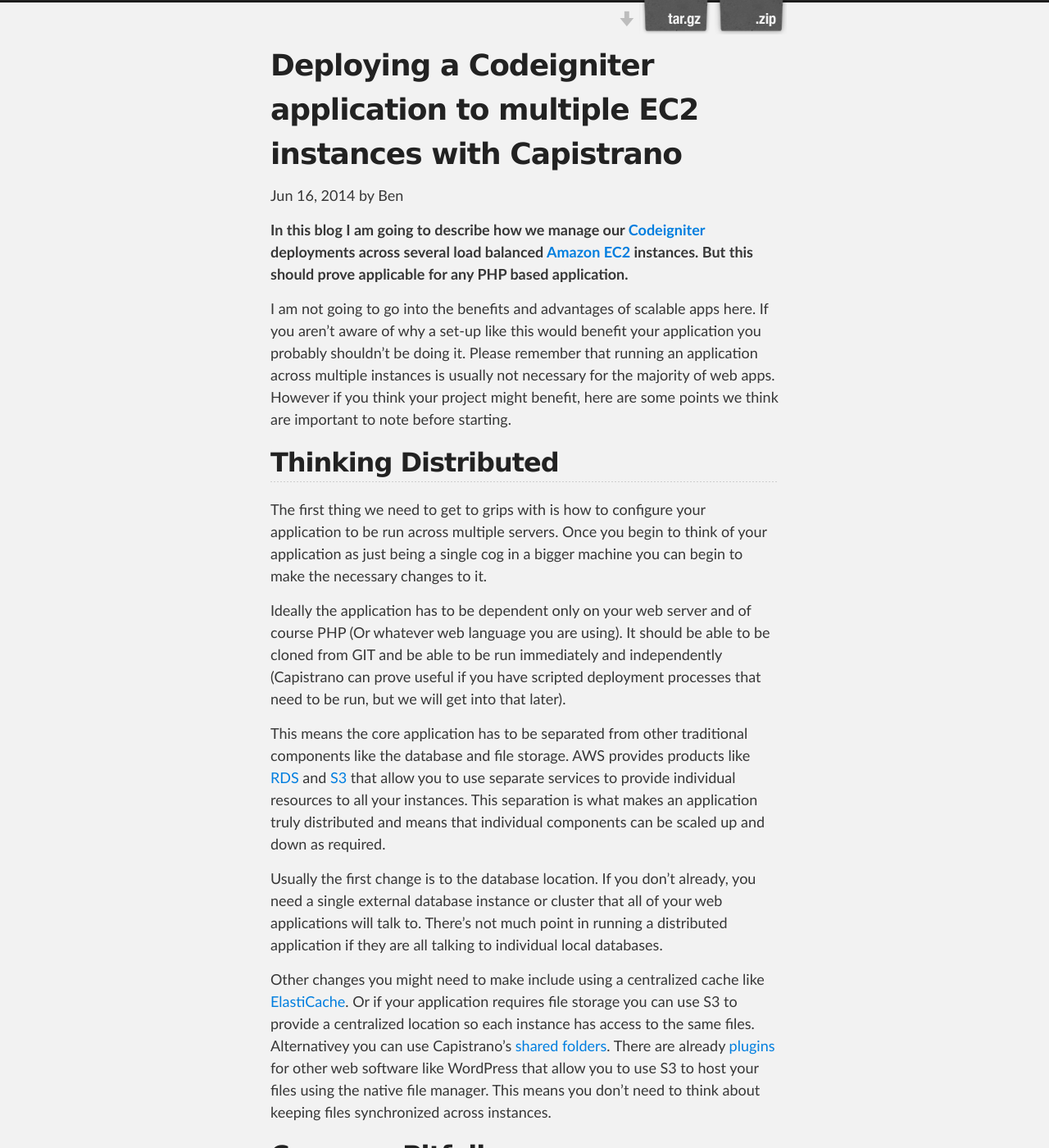
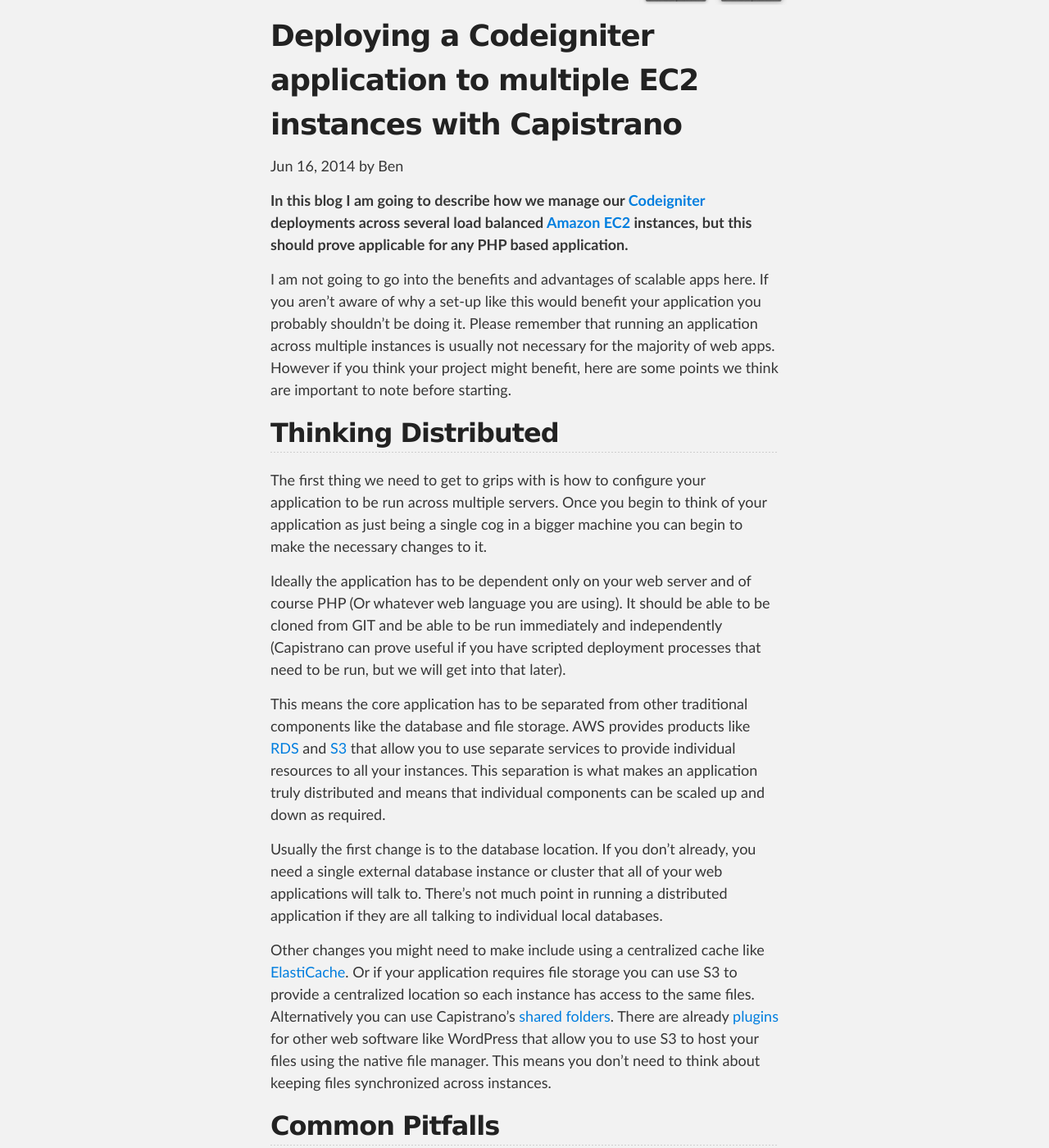
Before and after one commit to Cyber-Duck/Cyber-Duck.github.io, a Jekyll site: the page built from _posts/2014-06-17-deploying-a-codeigniter-application-to-multiple-ec2-instances-with-capistrano.markdown, in a window 1280 px wide and 1400 px high, scrolled down 306 px. Shown: the whole window at 82% size. Built offline with Jekyll 4.4.1, drawn with Linux system fonts in a browser that asks for light colours; some of the changed text lies outside the part shown.

Commit message:
remove default post and spellcheck

```diff
--- a/_config.yml
+++ b/_config.yml
@@ -1,7 +1,7 @@
 # Site settings
 title: Cyber-Duck Developer's Blog
 email: info@cyber-duck.co.uk
-description: "A more technical blog from [Cyber-Duck](http://www.cyber-duck.co.uk/)"
+description: "A more technical blog from Cyber-Duck"
 baseurl: ""
 url: "http://cyber-duck.github.io/"
 username: Cyber-Duck
--- a/_posts/2014-06-17-deploying-a-codeigniter-application-to-multiple-ec2-instances-with-capistrano.markdown
+++ b/_posts/2014-06-17-deploying-a-codeigniter-application-to-multiple-ec2-instances-with-capistrano.markdown
@@ -6,7 +6,7 @@ categories: jekyll update
 author: Ben
 ---
 
-**In this blog I am going to describe how we manage our [Codeigniter](http://ellislab.com/codeigniter) deployments across several load balanced [Amazon EC2](http://aws.amazon.com/ec2/) instances. But this should prove applicable for any PHP based application.**
+**In this blog I am going to describe how we manage our [Codeigniter](http://ellislab.com/codeigniter) deployments across several load balanced [Amazon EC2](http://aws.amazon.com/ec2/) instances, but this should prove applicable for any PHP based application.**
 
 I am not going to go into the benefits and advantages of scalable apps here. If you aren’t aware of why a set-up like this would benefit your application you probably shouldn’t be doing it. Please remember that running an application across multiple instances is usually not necessary for the majority of web apps. However if you think your project might benefit, here are some points we think are important to note before starting.
 
@@ -20,7 +20,7 @@ This means the core application has to be separated from other traditional compo
 
 Usually the first change is to the database location. If you don’t already, you need a single external database instance or cluster that all of your web applications will talk to. There’s not much point in running a distributed application if they are all talking to individual local databases.
 
-Other changes you might need to make include using a centralized cache like [ElastiCache](http://aws.amazon.com/elasticache/). Or if your application requires file storage you can use S3 to provide a centralized location so each instance has access to the same files. Alternativey you can use Capistrano's [shared folders](http://stackoverflow.com/a/4648328/908257).
+Other changes you might need to make include using a centralized cache like [ElastiCache](http://aws.amazon.com/elasticache/). Or if your application requires file storage you can use S3 to provide a centralized location so each instance has access to the same files. Alternatively you can use Capistrano's [shared folders](http://stackoverflow.com/a/4648328/908257).
 There are already [plugins](http://wordpress.org/plugins/amazon-s3-and-cloudfront/) for other web software like WordPress that allow you to use S3 to host your files using the native file manager. This means you don’t need to think about keeping files synchronized across instances.
 
 ##Common Pitfalls
```
Also changed, not shown: _posts/2014-06-16-welcome-to-jekyll.markdown (deleted, +0 -24 lines).
